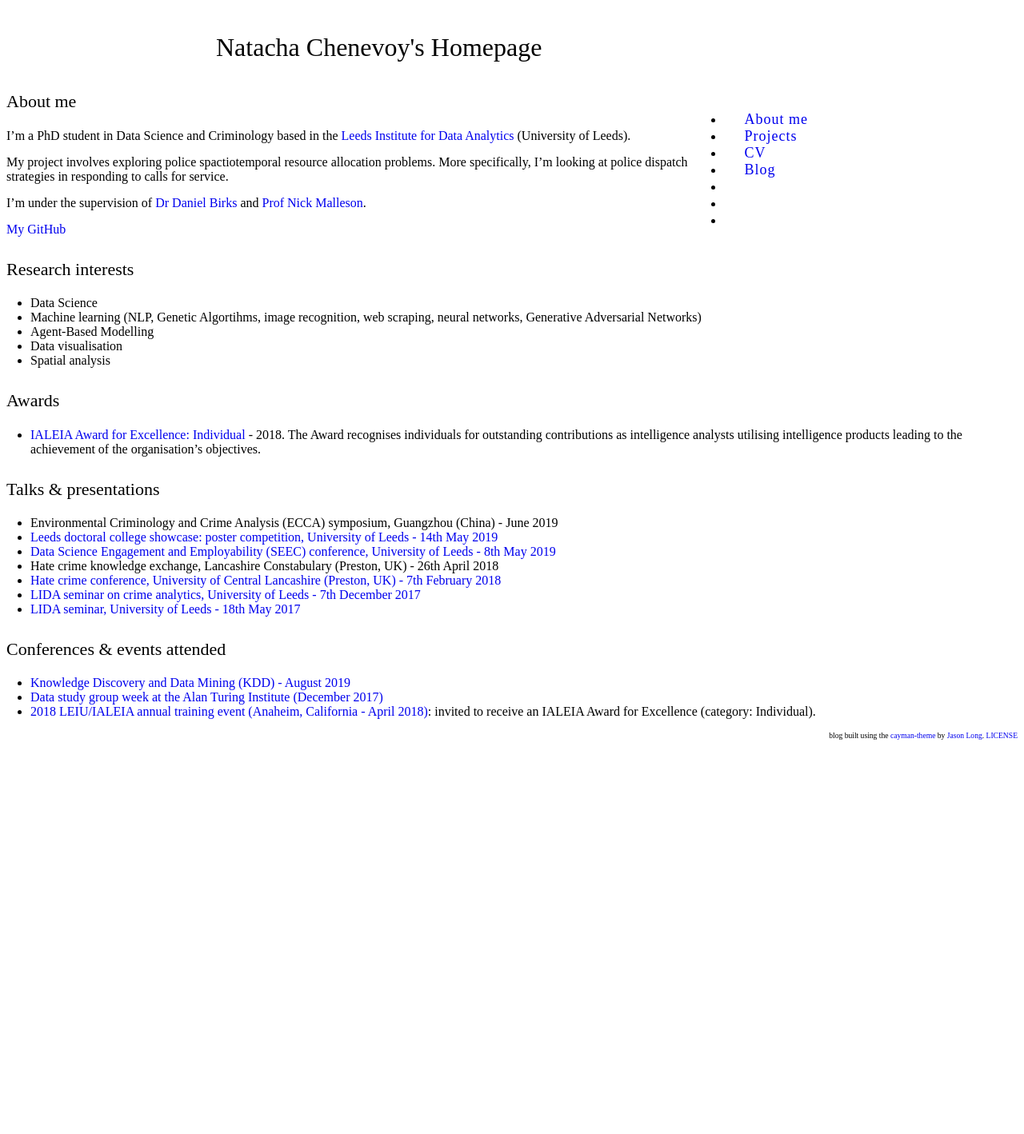
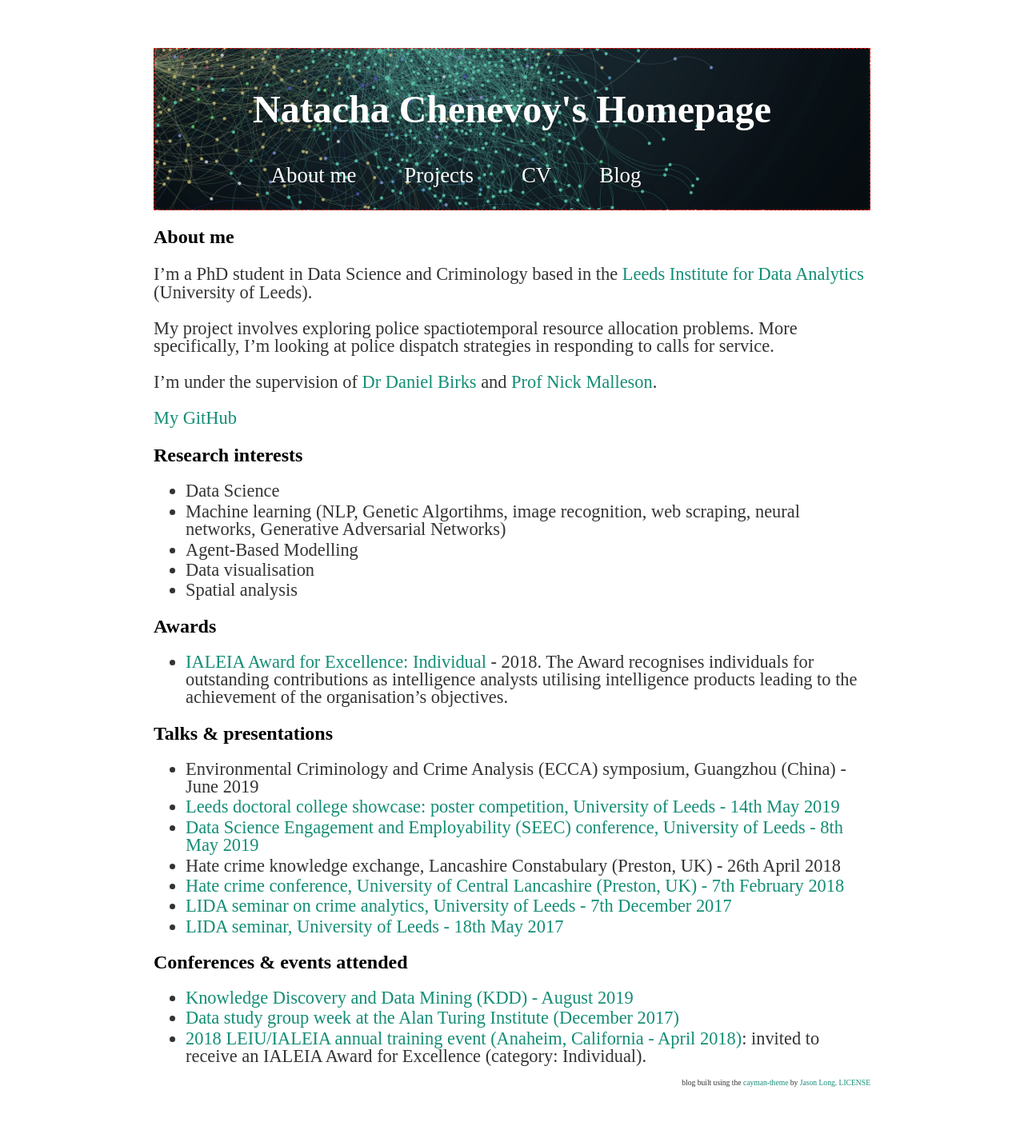
Before and after one commit to mednche/mednche.github.io, a Jekyll site: the page built from index.md, in a window 1280 px wide. Shown: the whole page at 80% size. Built offline with Jekyll 4.4.1, drawn with Linux system fonts in a browser that asks for light colours; before the commit the page ends 940 px from its top, so only the background shows below that.

Commit message:
Update default.html

```diff
--- a/_layouts/default.html
+++ b/_layouts/default.html
@@ -5,7 +5,7 @@
 		<!-- <title>{{ page.title }}</title> -->
 		<meta http-equiv="content-type" content="text/html; charset=utf-8" />
 
-			<link rel="stylesheet" href="{{ site.baseurl }}../css/style.css" />
+			<link rel="stylesheet" href="{{ site.baseurl }}../css/main.css" />
 		</noscript>
 	{% seo %}
 
```
